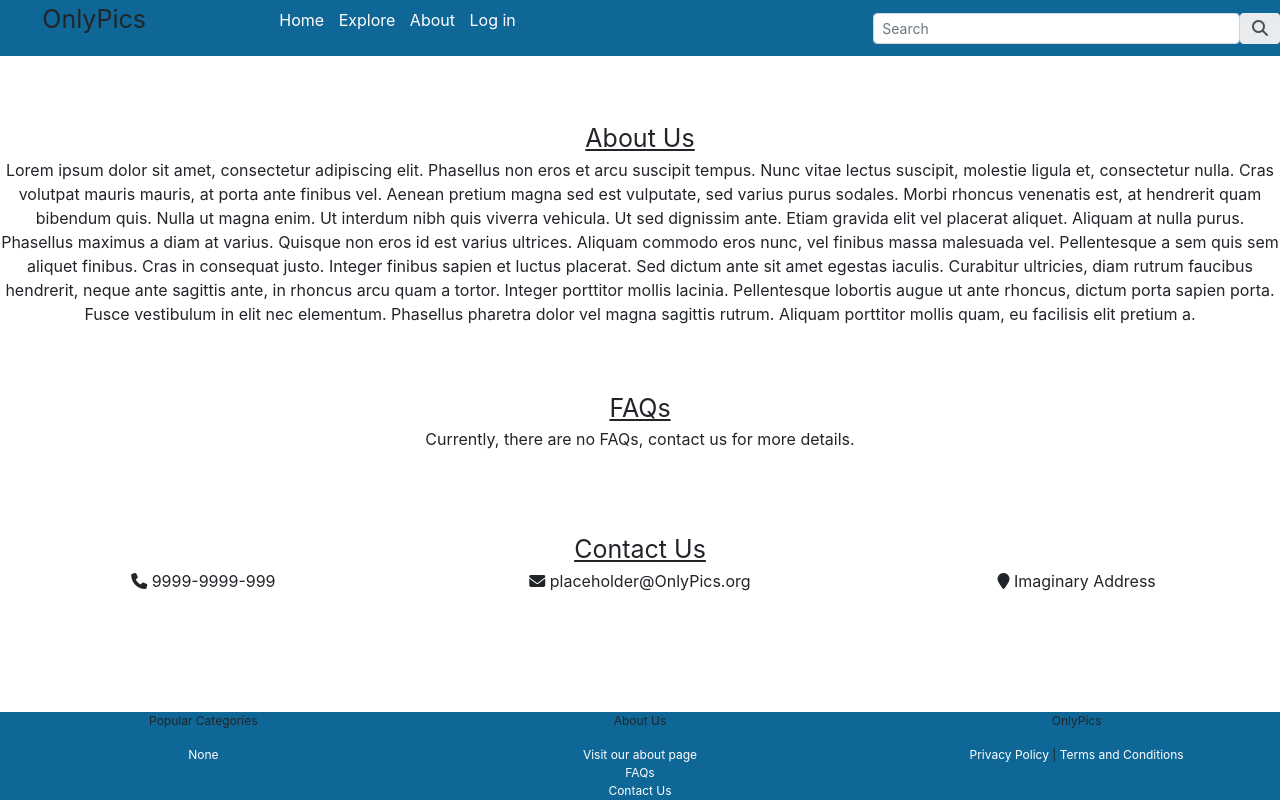
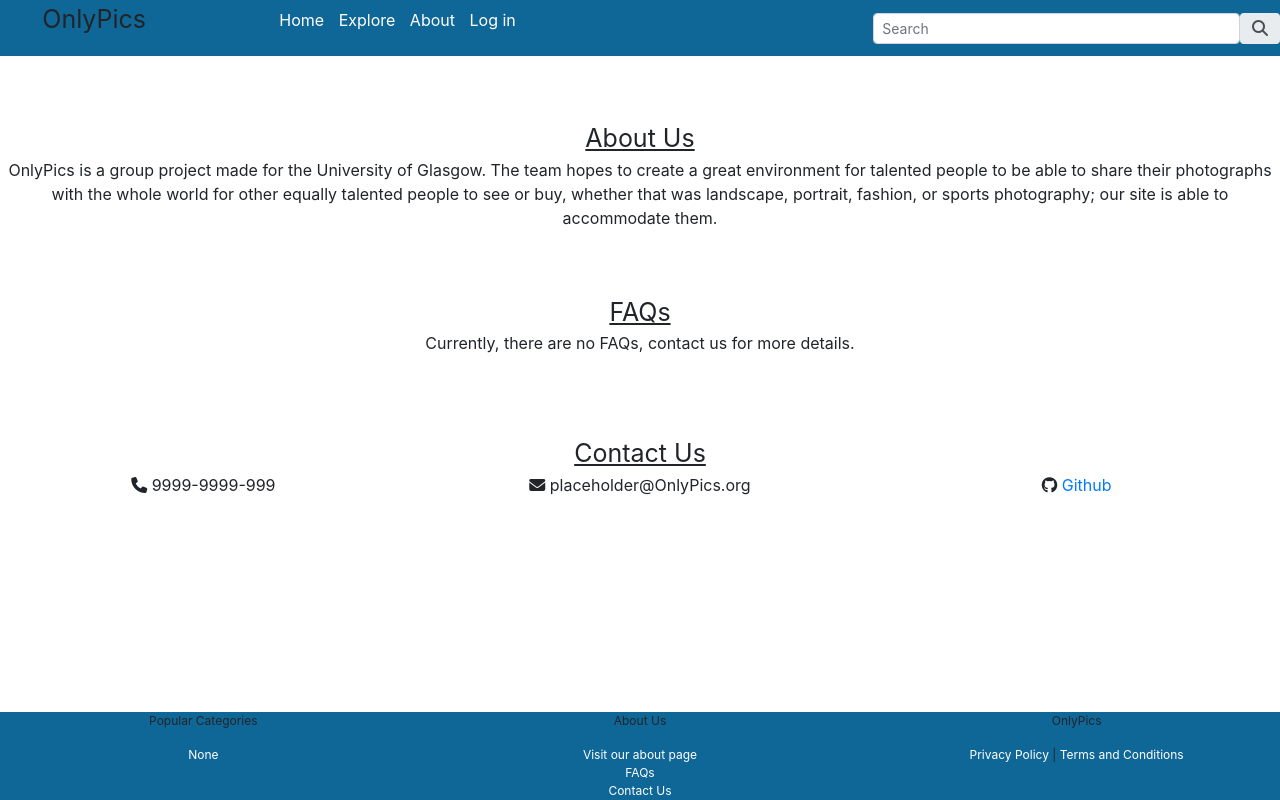
Before and after one commit to pufferffish/wad2-groupproject, a Django app: page /onlypics/about in a window 1280 px wide. Run offline with Django 3.2, Linux system fonts and the light colour scheme; some libraries are stand-ins or nearby versions.

Commit message:
pr request

```diff
--- a/WAD2Project10A/WAD2Project10A/settings.py
+++ b/WAD2Project10A/WAD2Project10A/settings.py
@@ -28,7 +28,7 @@ SECRET_KEY = 'hjcrbda*)*!q)e1im_#14seqqyj%q4v+h#k7mug6r32js5@i-+'
 # SECURITY WARNING: don't run with debug turned on in production!
 DEBUG = True
 
-ALLOWED_HOSTS = [ 'localhost', 'example.com' ]
+ALLOWED_HOSTS = [ 'localhost', 'example.com', "127.0.0.1"]
 
 
 # Application definition
--- a/WAD2Project10A/static/CSS/about.css
+++ b/WAD2Project10A/static/CSS/about.css
@@ -3,3 +3,7 @@
     font-size: 25px;
     text-decoration: underline;
 }
+
+ .githubLink a{
+    text-decoration: none;
+}
--- a/WAD2Project10A/templates/onlypics/about.html
+++ b/WAD2Project10A/templates/onlypics/about.html
@@ -19,11 +19,8 @@
             </div>
             <div class="col-sm-12">
                 <div class="aboutUs">
-                Lorem ipsum dolor sit amet, consectetur adipiscing elit. Phasellus non eros et arcu suscipit tempus. Nunc vitae lectus suscipit, molestie ligula et, consectetur nulla. Cras volutpat mauris mauris, at porta ante finibus vel. Aenean pretium magna sed est vulputate, sed varius purus sodales. Morbi rhoncus venenatis est, at hendrerit quam bibendum quis. Nulla ut magna enim. Ut interdum nibh quis viverra vehicula. Ut sed dignissim ante. Etiam gravida elit vel placerat aliquet. Aliquam at nulla purus. Phasellus maximus a diam at varius. Quisque non eros id est varius ultrices. Aliquam commodo eros nunc, vel finibus massa malesuada vel.
-
-Pellentesque a sem quis sem aliquet finibus. Cras in consequat justo. Integer finibus sapien et luctus placerat. Sed dictum ante sit amet egestas iaculis. Curabitur ultricies, diam rutrum faucibus hendrerit, neque ante sagittis ante, in rhoncus arcu quam a tortor. Integer porttitor mollis lacinia. Pellentesque lobortis augue ut ante rhoncus, dictum porta sapien porta. Fusce vestibulum in elit nec elementum. Phasellus pharetra dolor vel magna sagittis rutrum.
-
-Aliquam porttitor mollis quam, eu facilisis elit pretium a.
+                OnlyPics is a group project made for the University of Glasgow.
+                    The team hopes to create a great environment for talented people to be able to share their photographs with the whole world for other equally talented people to see or buy, whether that was landscape, portrait, fashion, or sports photography; our site is able to accommodate them.
                 </div>
             </div>
         </div>
@@ -62,7 +59,7 @@ Aliquam porttitor mollis quam, eu facilisis elit pretium a.
                     <p><i class="fa-solid fa-envelope"></i> placeholder@OnlyPics.org</p>
                 </div>
                 <div class="col-sm-4">
-                    <p><i class="fa-solid fa-location-pin"></i> Imaginary Address</p>
+                    <p  class="githubLink"><i class="fa-brands fa-github"></i> <a href="https://github.com/octeep/wad2-groupproject"> Github</a></p>
                 </div>
         </div>
     </div>
```
Also changed, not shown: WAD2Project10A/templates/onlypics/explore.html (line endings or trailing spaces).
